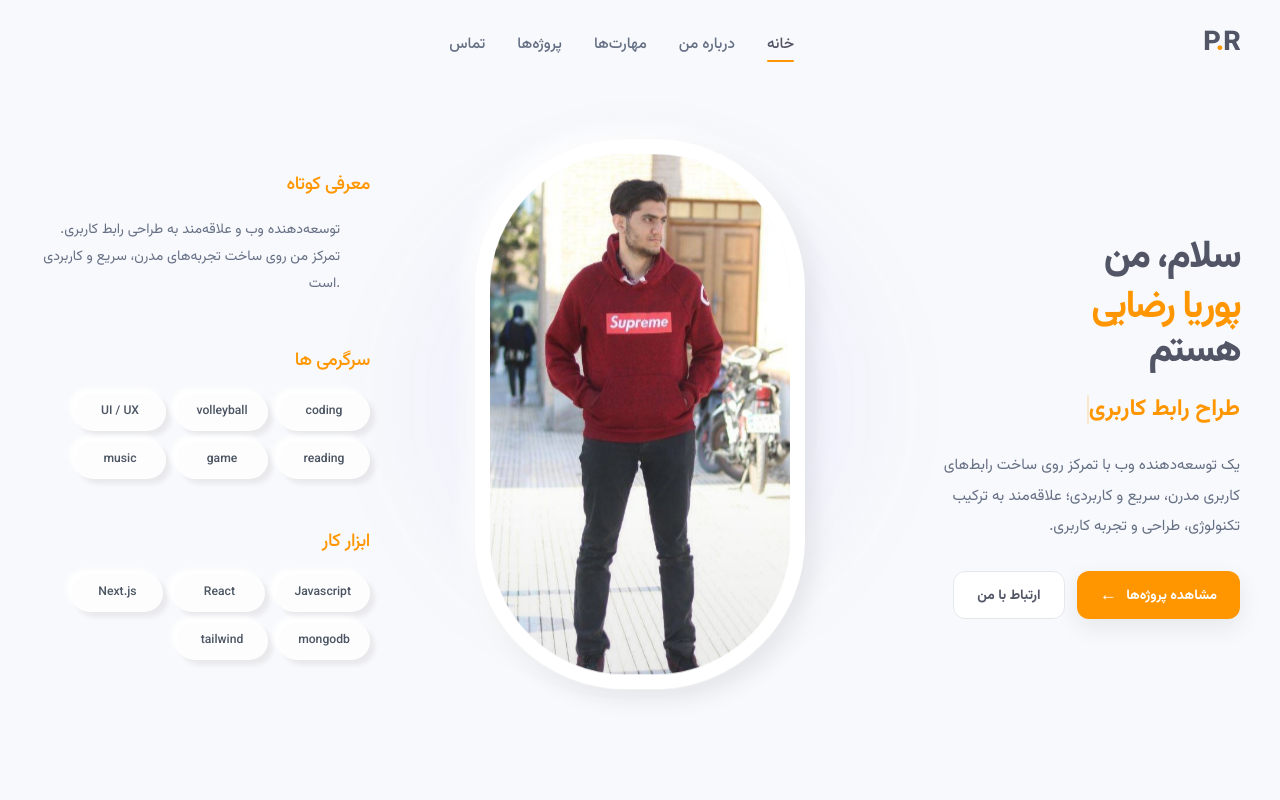
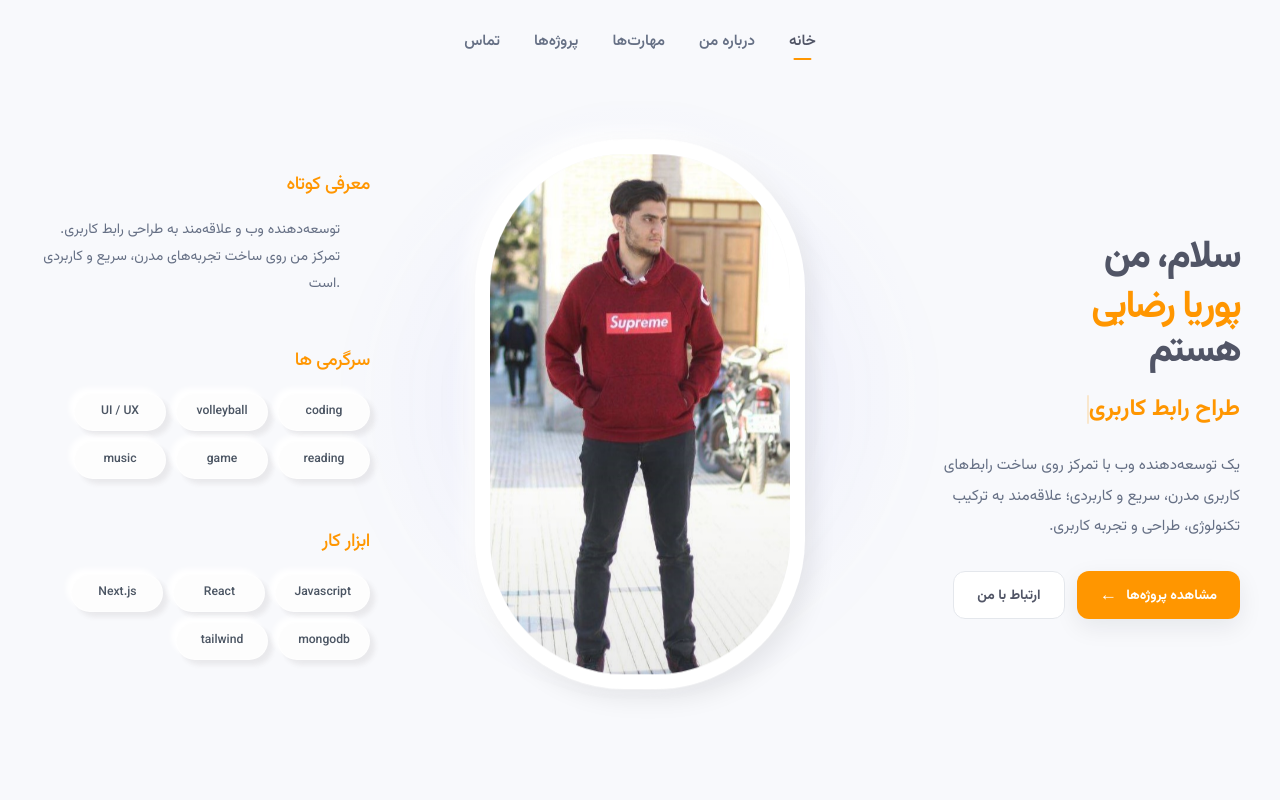
Before and after one commit to pouria-rezaee/portfolio, a Next.js app: page / in a window 1280 px wide. Shown: the top 800 px of the page. Built offline with nearby package versions, Linux system fonts and the light colour scheme.

Commit message:
new update

```diff
--- a/components/layout/Navbar.js
+++ b/components/layout/Navbar.js
@@ -17,7 +17,6 @@ export default function Navbar() {
   const [menuOpen, setMenuOpen] = useState(false);
   const [activeHash, setActiveHash] = useState("home");
 
-  // Scroll state: navbar background + active section
   useEffect(() => {
     const sectionIds = navItems.map((item) => item.href.replace("/#", ""));
 
@@ -25,44 +24,32 @@ export default function Navbar() {
       setScrolled(window.scrollY > 30);
 
       let current = sectionIds[0];
+
       sectionIds.forEach((id) => {
         const el = document.getElementById(id);
+
         if (el && window.scrollY >= el.offsetTop - 220) {
           current = id;
         }
       });
+
       setActiveHash(current);
     };
 
     handleScroll();
+
     window.addEventListener("scroll", handleScroll, { passive: true });
+
     return () => window.removeEventListener("scroll", handleScroll);
   }, []);
 
-  // Theme: applied straight to the DOM/localStorage — no React state needed,
-  // the sun/moon icon swap is handled purely in CSS via [data-theme] (see
-  // Navbar.module.css), so there's nothing here to sync back into a render.
-  useEffect(() => {
-    const saved = localStorage.getItem("theme") || "light";
-    document.documentElement.setAttribute("data-theme", saved);
-  }, []);
-
-  const toggleTheme = () => {
-    const current = document.documentElement.getAttribute("data-theme");
-    const next = current === "dark" ? "light" : "dark";
-    document.documentElement.setAttribute("data-theme", next);
-    localStorage.setItem("theme", next);
+  const handleNavClick = () => {
+    setMenuOpen(false);
   };
-
-  const handleNavClick = () => setMenuOpen(false);
 
   return (
     <nav className={`${styles.navbar} ${scrolled ? styles.scrolled : ""}`}>
       <div className={`${styles.navContainer} container`}>
-        <Link href="/#home" className={styles.logo} onClick={handleNavClick}>
-          P<span>.</span>R
-        </Link>
-
         <div
           id="nav-menu"
           className={`${styles.navMenu} ${menuOpen ? styles.showMenu : ""}`}
@@ -73,7 +60,9 @@ export default function Navbar() {
                 <Link
                   href={item.href}
                   className={`${styles.navLink} ${
-                    activeHash === item.href.replace("/#", "") ? styles.active : ""
+                    activeHash === item.href.replace("/#", "")
+                      ? styles.active
+                      : ""
                   }`}
                   onClick={handleNavClick}
                 >
@@ -83,22 +72,6 @@ export default function Navbar() {
             ))}
           </ul>
         </div>
-
-        <div className={styles.navActions}>
-          {/* <button
-            className={styles.themeToggle}
-            type="button"
-            aria-label="تغییر پوسته"
-            onClick={toggleTheme}
-          >
-            <svg className={styles.iconSun} viewBox="0 0 24 24" aria-hidden="true">
-              <circle cx="12" cy="12" r="4.5" />
-              <path d="M12 2v3M12 19v3M4.2 4.2l2.1 2.1M17.7 17.7l2.1 2.1M2 12h3M19 12h3M4.2 19.8l2.1-2.1M17.7 6.3l2.1-2.1" />
-            </svg>
-            <svg className={styles.iconMoon} viewBox="0 0 24 24" aria-hidden="true">
-              <path d="M20 14.5A8.5 8.5 0 1 1 9.5 4a7 7 0 0 0 10.5 10.5Z" />
-            </svg>
-          </button> */}
 
         <button
           className={`${styles.hamburger} ${menuOpen ? styles.active : ""}`}
@@ -113,7 +86,6 @@ export default function Navbar() {
           <span className={styles.bar}></span>
         </button>
       </div>
-      </div>
     </nav>
   );
 }
--- a/components/layout/Navbar.module.css
+++ b/components/layout/Navbar.module.css
@@ -4,8 +4,11 @@
   right: 0;
   left: 0;
   z-index: 1000;
+
   padding: 22px 0;
+
   background: transparent;
+
   transition:
     padding 0.3s ease,
     background-color 0.3s ease,
@@ -15,68 +18,81 @@
 
 .scrolled {
   padding: 14px 0;
+
   background: color-mix(in srgb, var(--color-bg) 85%, transparent);
+
   backdrop-filter: blur(14px);
+
   box-shadow: var(--shadow-sm);
 }
+
+/* Container */
 
 .navContainer {
   display: flex;
   align-items: center;
-  justify-content: space-between;
+  justify-content: center;
 }
 
-.logo {
-  color: var(--color-text);
-  font-size: 1.7rem;
-  font-weight: 800;
-  letter-spacing: -0.03em;
-  text-decoration: none;
-  transition: transform 0.2s ease;
-}
-
-.logo:hover {
-  transform: translateY(-2px);
-}
-
-.logo span {
-  color: var(--color-primary);
-}
+/* Menu */
 
 .navMenu {
   display: flex;
   align-items: center;
+  justify-content: center;
 }
 
 .navList {
   display: flex;
   align-items: center;
-  gap: 32px;
+  justify-content: center;
+
+  gap: 34px;
+
   margin: 0;
   padding: 0;
+
   list-style: none;
 }
 
+/* Links */
+
 .navLink {
   position: relative;
+
   display: inline-block;
-  padding: 6px 0;
+
+  padding: 7px 0;
+
   color: var(--color-text-muted);
-  font-size: 0.96rem;
-  font-weight: 500;
+
+  font-size: 0.95rem;
+  font-weight: 600;
+
   text-decoration: none;
-  transition: color 0.2s ease;
+
+  transition:
+    color 0.25s ease,
+    transform 0.25s ease;
 }
 
 .navLink::after {
   content: "";
+
   position: absolute;
-  right: 0;
+
+  right: 50%;
   bottom: 0;
+
   width: 0;
   height: 2px;
-  border-radius: 2px;
+
+  border-radius: 999px;
+
   background: var(--color-primary);
+
+  transform: translateX(50%);
+
   transition: width 0.3s ease;
 }
 
@@ -85,90 +101,66 @@
   color: var(--color-text);
 }
 
-.navLink:hover::after,
-.navLink.active::after {
-  width: 100%;
-}
-
-.navActions {
-  display: flex;
-  align-items: center;
-  gap: 16px;
-}
-
-.themeToggle {
-  display: flex;
-  align-items: center;
-  justify-content: center;
-  width: 42px;
-  height: 42px;
-  padding: 0;
-  border: 1px solid var(--color-border);
-  border-radius: 50%;
-  background: var(--color-surface);
-  color: var(--color-text);
-  cursor: pointer;
-  transition:
-    color 0.2s ease,
-    border-color 0.2s ease,
-    transform 0.2s ease;
-}
-
-.themeToggle svg {
-  width: 18px;
-  height: 18px;
-  fill: none;
-  stroke: currentColor;
-  stroke-width: 1.7;
-  stroke-linecap: round;
-  stroke-linejoin: round;
-}
-
-.iconMoon {
-  display: none;
-}
-
-:global([data-theme="dark"]) .iconSun {
-  display: none;
-}
-
-:global([data-theme="dark"]) .iconMoon {
-  display: block;
-}
-
-.themeToggle:hover {
-  color: var(--color-primary);
-  border-color: var(--color-primary);
+.navLink:hover {
   transform: translateY(-2px);
 }
 
+.navLink:hover::after,
+.navLink.active::after {
+  width: 70%;
+}
+
+/* Hamburger */
+
 .hamburger {
   display: none;
-  flex-direction: column;
+
   align-items: center;
   justify-content: center;
+  flex-direction: column;
+
   gap: 5px;
-  width: 40px;
-  height: 40px;
-  padding: 4px;
-  border: none;
-  background: transparent;
+
+  width: 42px;
+  height: 42px;
+
+  padding: 0;
+
+  border: 1px solid var(--color-border);
+  border-radius: 10px;
+
+  background: var(--color-surface);
+
   cursor: pointer;
+
+  transition:
+    border-color 0.25s ease,
+    transform 0.25s ease;
+}
+
+.hamburger:hover {
+  border-color: var(--color-primary);
+
+  transform: translateY(-2px);
 }
 
 .bar {
   display: block;
-  width: 24px;
-  height: 2.5px;
+
+  width: 22px;
+  height: 2px;
+
   border-radius: 999px;
+
   background: var(--color-text);
+
   transition:
     transform 0.3s ease,
     opacity 0.3s ease;
 }
 
 .active .bar:nth-child(1) {
-  transform: translateY(7.5px) rotate(45deg);
+  transform: translateY(7px) rotate(45deg);
 }
 
 .active .bar:nth-child(2) {
@@ -176,8 +168,10 @@
 }
 
 .active .bar:nth-child(3) {
-  transform: translateY(-7.5px) rotate(-45deg);
+  transform: translateY(-7px) rotate(-45deg);
 }
+
+/* Mobile */
 
 @media (max-width: 768px) {
   .navbar {
@@ -188,21 +182,30 @@
     padding: 12px 0;
   }
 
+  .navContainer {
+    justify-content: flex-start;
+  }
+
   .navMenu {
     position: absolute;
+
     top: calc(100% + 10px);
+
     right: 20px;
     left: 20px;
 
-    padding: 20px;
+    padding: 18px;
 
     background: var(--color-surface);
+
     border: 1px solid var(--color-border);
     border-radius: var(--radius-md);
+
     box-shadow: var(--shadow-md);
 
     opacity: 0;
     visibility: hidden;
+
     transform: translateY(-10px);
 
     transition:
@@ -214,19 +217,23 @@
   .showMenu {
     opacity: 1;
     visibility: visible;
+
     transform: translateY(0);
   }
 
   .navList {
     flex-direction: column;
     align-items: stretch;
+
     gap: 4px;
   }
 
   .navLink {
     display: block;
-    padding: 12px 8px;
-    text-align: right;
+
+    padding: 12px;
+
+    text-align: center;
   }
 
   .navLink::after {
@@ -234,7 +241,10 @@
   }
 
   .navLink:hover {
+    transform: none;
+
     background: var(--color-surface-light);
+
     border-radius: var(--radius-sm);
   }
 
```
Also changed, not shown: public/images/profile/my_profile.jpg (added). Lines whose indentation alone changed are shown as unchanged.
